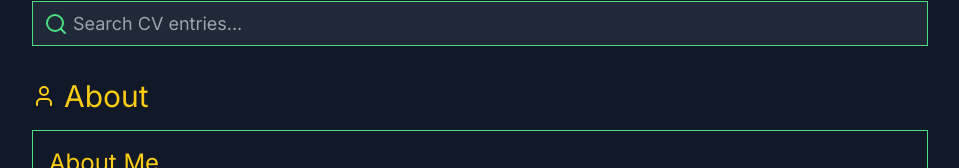
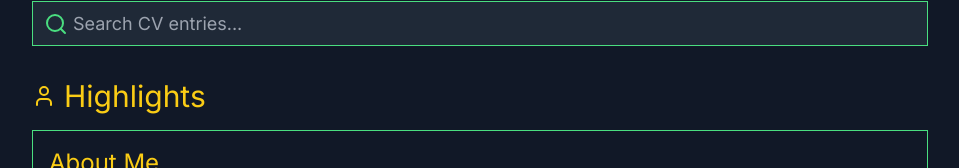
Before and after one commit to wahidyankf/wahidyankf-web, a Next.js app: page /cv in a window 1280 px wide. Shown: the part 135-303 px from the top of the page, without its empty margins (160-1119 px from the left). Built offline with nearby package versions, Linux system fonts and the light colour scheme.

Commit message:
update cv section

```diff
--- a/src/app/cv/page.tsx
+++ b/src/app/cv/page.tsx
@@ -265,7 +265,7 @@ export default function CV() {
           <>
             {aboutEntry && (
               <CVSection
-                title="About"
+                title="Highlights"
                 entries={[aboutEntry]}
                 icon={<User className="w-6 h-6" />}
               />
```
